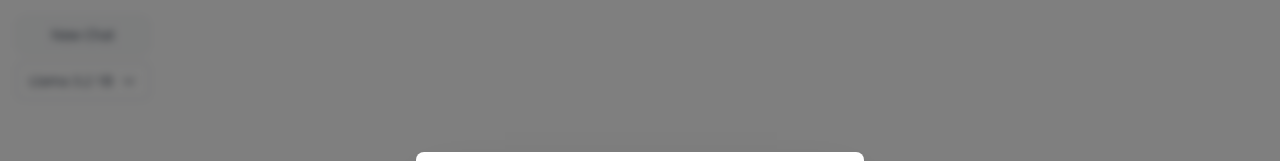
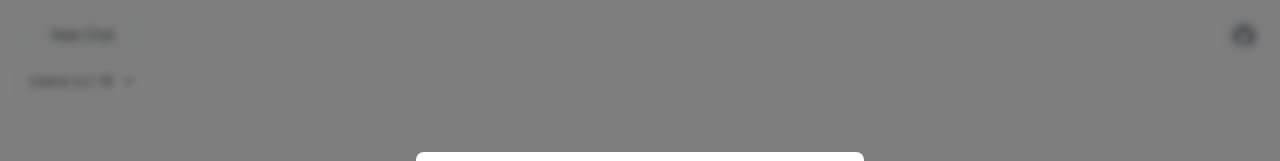
Before and after one commit to letmaik/privatgespraech, a React (Vite) app: page / in a window 1280 px wide. Shown: the top 161 px of the page. Built offline with nearby package versions, Linux system fonts and the light colour scheme.

Commit message:
add github link

```diff
--- a/src/App.jsx
+++ b/src/App.jsx
@@ -3,6 +3,7 @@
 import Chat from "./components/Chat";
 import SendIcon from "./components/icons/SendIcon";
 import StopIcon from "./components/icons/StopIcon";
+import GitHubIcon from "./components/icons/GitHubIcon";
 import ModelSelector from "./components/ModelSelector";
 import LoadingModal from "./components/LoadingModal";
 import ModelSelectionModal from "./components/ModelSelectionModal";
@@ -304,6 +305,19 @@
         />
       </div>
 
+      {/* GitHub link - top right */}
+      <div className="absolute top-4 right-4 z-10">
+        <a
+          href="https://github.com/letmaik/privatgespraech"
+          target="_blank"
+          rel="noopener noreferrer"
+          className="flex items-center justify-center w-10 h-10 text-gray-700 dark:text-gray-300 hover:text-gray-900 dark:hover:text-gray-100 bg-gray-50 dark:bg-gray-700 hover:bg-gray-100 dark:hover:bg-gray-600 rounded-lg border border-gray-200 dark:border-gray-600 transition-colors"
+          title="View on GitHub"
+        >
+          <GitHubIcon className="w-5 h-5" />
+        </a>
+      </div>
+
       {/* Model Selection Modal for first-time users */}
       {showModelSelectionModal && (
         <ModelSelectionModal
--- /dev/null
+++ b/src/components/icons/GitHubIcon.jsx
@@ -0,0 +1,12 @@
+export default function GitHubIcon({ className }) {
+  return (
+    <svg
+      className={className}
+      fill="currentColor"
+      viewBox="0 0 24 24"
+      xmlns="http://www.w3.org/2000/svg"
+    >
+      <path d="M12 0c-6.626 0-12 5.373-12 12 0 5.302 3.438 9.8 8.207 11.387.599.111.793-.261.793-.577v-2.234c-3.338.726-4.033-1.416-4.033-1.416-.546-1.387-1.333-1.756-1.333-1.756-1.089-.745.083-.729.083-.729 1.205.084 1.839 1.237 1.839 1.237 1.07 1.834 2.807 1.304 3.492.997.107-.775.418-1.305.762-1.604-2.665-.305-5.467-1.334-5.467-5.931 0-1.311.469-2.381 1.236-3.221-.124-.303-.535-1.524.117-3.176 0 0 1.008-.322 3.301 1.23.957-.266 1.983-.399 3.003-.404 1.02.005 2.047.138 3.006.404 2.291-1.552 3.297-1.23 3.297-1.23.653 1.653.242 2.874.118 3.176.77.84 1.235 1.911 1.235 3.221 0 4.609-2.807 5.624-5.479 5.921.43.372.823 1.102.823 2.222v3.293c0 .319.192.694.801.576 4.765-1.589 8.199-6.086 8.199-11.386 0-6.627-5.373-12-12-12z"/>
+    </svg>
+  );
+}
```
